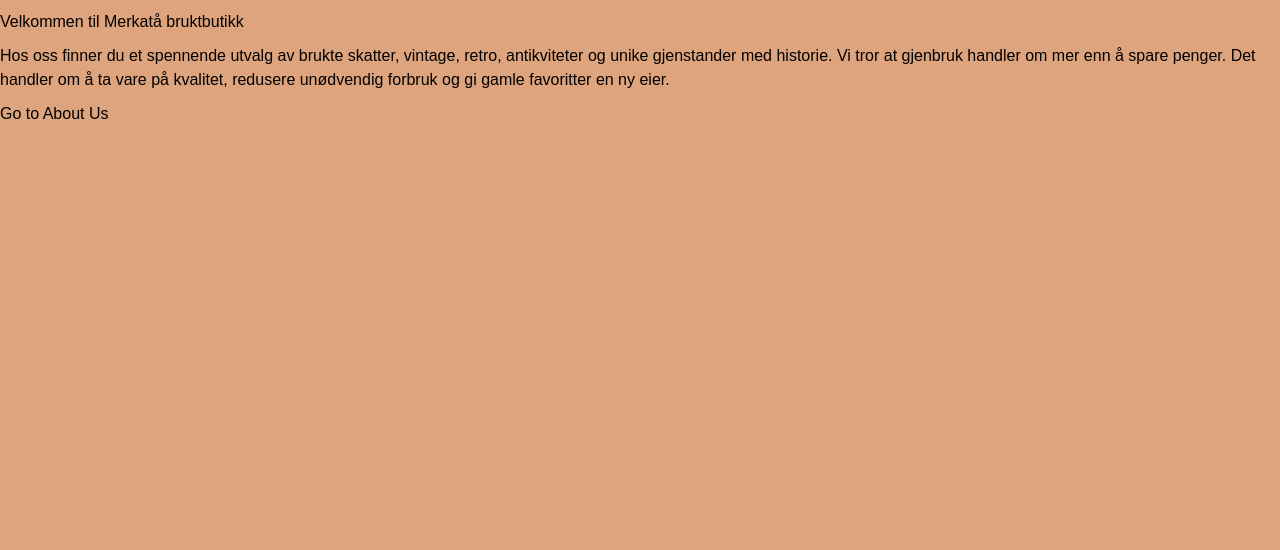
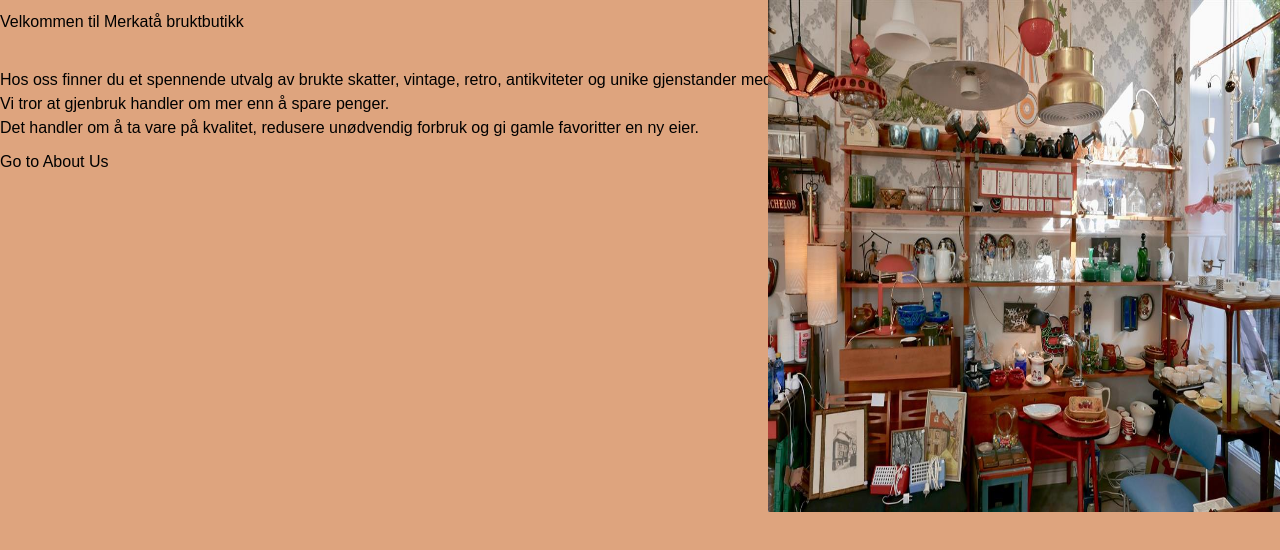
Before and after one commit to JosefBurkan/Merkata_Brukt_Butikk, a Next.js app: page / in a window 1280 px wide. Shown: the top 550 px of the page. Built offline with nearby package versions, Linux system fonts and the light colour scheme.

Commit message:
oppdaterte hjemmesiden litt, la til bilde og fikset posisjoner. Øver fortsatt

```diff
--- a/app/page.tsx
+++ b/app/page.tsx
@@ -8,15 +8,23 @@ export default function Home() {
   return (
       <main>
         <h1 style={{ color: "black", marginTop: "10px" }}>Velkommen til Merkatå bruktbutikk</h1>
-        <p style={{ color: "black", marginTop: "10px" }}>Hos oss finner du et spennende utvalg av brukte skatter, vintage, retro, antikviteter og unike gjenstander med historie.
+      <p style={{ color: "black", marginTop: "10px" }}>
 
-            Vi tror at gjenbruk handler om mer enn å spare penger. Det handler om å ta vare på kvalitet, redusere unødvendig forbruk og gi gamle favoritter en ny eier.</p>
+        <br/>Hos oss finner du et spennende utvalg av brukte skatter, vintage, retro, antikviteter og unike gjenstander med historie.
+        <br/> Vi tror at gjenbruk handler om mer enn å spare penger.
+        <br/> Det handler om å ta vare på kvalitet, redusere unødvendig forbruk og gi gamle favoritter en ny eier.
+      </p>
           <button style={{ color: "black", marginTop: "10px" }}
           type="button"
           onClick={() => router.push('/about')}
         >
           Go to About Us
-        </button>
+      </button>
+
+      <img
+        class = "h-128 w-128 overflow-hidden absolute right-0 top-0"
+        src = "/forside_bilde.jpg"
+      />
       </main>
   );
 }
```
Also changed, not shown: public/forside_bilde.jpg (added).
